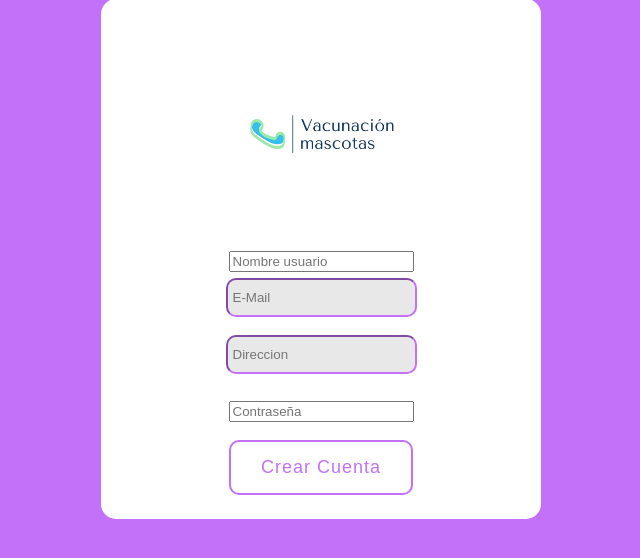
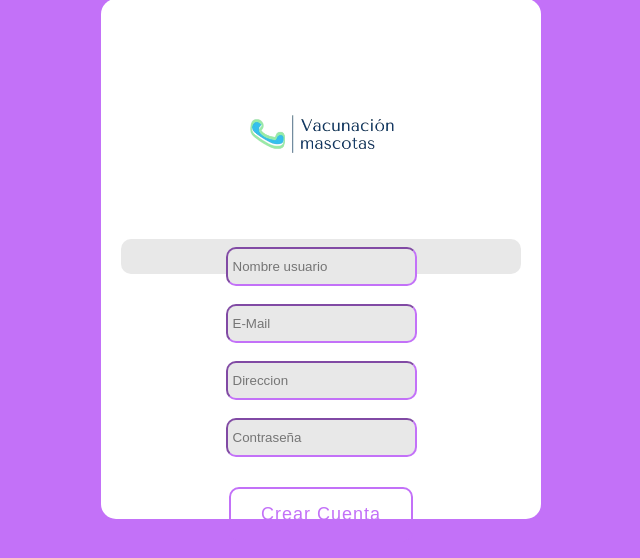
Before and after one commit to gruppo4/Calendario-de-Vacunacion-para-Mascotas, a PHP site: page /registro.html in a window 1280 px wide. Shown: the part 119-677 px from the top of the page, without its empty margins (319-959 px from the left). Run offline with PHP 8.4, Linux system fonts and the light colour scheme.

Commit message:
Add files via upload

```diff
--- a/codigo/estilos.css
+++ b/codigo/estilos.css
@@ -26,7 +26,7 @@ body {
 	font-weight: lighter;
 }
 
-.exito {
+.input {
   text-align:center;
 	padding-top: 90px;
 	padding-bottom: 10px;
@@ -61,7 +61,7 @@ body {
  outline-color: #e8e8e8;
  background: #e8e8e8;
  box-shadow: inset 20px 20px 60px #c5c5c5,
-		inset -20px -20px 60px #ffffff;
+  inset -20px -20px 60px #ffffff;
  transition: 0.3s;
 }
 
--- a/codigo/estilosregistro.css
+++ b/codigo/estilosregistro.css
@@ -53,7 +53,7 @@ body {
  outline-color: #e8e8e8;
  background: #e8e8e8;
  box-shadow: inset 20px 20px 60px #c5c5c5,
-		inset -20px -20px 60px #ffffff;
+  inset -20px -20px 60px #ffffff;
  transition: 0.3s;
 }
 
--- a/codigo/login.php
+++ b/codigo/login.php
@@ -7,7 +7,7 @@ $nombre = $_POST['nombre'];
 $contra = $_POST['psw'];
 
 $conn = mysqli_connect($dbhost, $usuario, $psw, $nombreBADA);
-$resultado = mysqli_query($conn, "Select * from dueño where nombre = '$nombre' AND psw = '$contra'");
+$resultado = mysqli_query($conn, "SELECT * from dueño where nombre = '$nombre' AND psw = '$contra'");
 $filas = mysqli_num_rows($resultado);
 
 if ($filas>0){
--- a/codigo/registro.html
+++ b/codigo/registro.html
@@ -19,16 +19,18 @@
       <div class="caja">
         <div class="centrar">
           <img class="logo" src="./img/logo.png">
-          <input type= "text" name = "nombre" placeholder="Nombre usuario" required id="nombre">
+          <form class="input" method="post" action="registro.php">
+          <input type= "text" name = "nombre" class="input" placeholder="Nombre usuario" required id="nombre">
           <br>
-          <input type="email" name="text" class="input" placeholder="E-Mail">
+          <input type="email" name="text" class="input" placeholder="E-Mail" required id="email">
           <br>
-          <input type="direccion" name="text" class="input" placeholder="Direccion">
+          <input type="direccion" name="text" class="input" placeholder="Direccion" required id="direccion">
           <br>
-          <input type= "password" name = "psw" placeholder="Contraseña" required id="psw">
+          <input type= "password" name = "psw" class="input" placeholder="Contraseña" required id="psw">
           <br>
           <a href="registromascota.html" class="button">
           <button> Crear Cuenta </button>
+          </form>
         </div>
 
     </body>
```
Also changed, not shown: codigo/index.html (+7 -7 lines), codigo/registromascota.html (+6 -4 lines), codigo/registromascota.php (added, +20 -0 lines), codigo/registro.php (indentation only).
